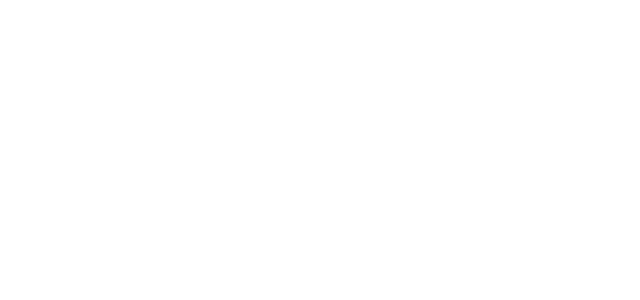
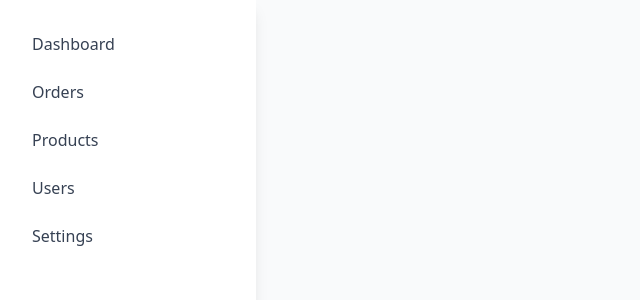
Before and after one commit to Rusira54321/CoreX-Frontend, a React (Vite) app: page /admin in a window 1280 px wide. Before the commit this address had no page. Shown: the top 300 px of the page, without its empty margins (0-640 px from the left). Built offline with nearby package versions, Linux system fonts and the light colour scheme.

Commit message:
i begin to create admin dashboard

```diff
--- /dev/null
+++ b/src/Adminpages/AddProduct.jsx
@@ -0,0 +1,11 @@
+import React from 'react'
+
+const AddProduct = () => {
+  return (
+    <div>
+
+    </div>
+  )
+}
+
+export default AddProduct
--- /dev/null
+++ b/src/Adminpages/Dashboard.jsx
@@ -0,0 +1,11 @@
+import React from 'react'
+
+const Dashboard = () => {
+  return (
+    <div>
+
+    </div>
+  )
+}
+
+export default Dashboard
--- /dev/null
+++ b/src/Adminpages/Layout.jsx
@@ -0,0 +1,16 @@
+import React from 'react';
+import Sidebar from './Sidebar';
+import { Outlet } from 'react-router-dom';
+
+const AdminLayout = () => {
+  return (
+    <div className="min-h-screen flex bg-gray-50">
+      <Sidebar />
+      <main className="flex-1 p-4 md:ml-64 transition-all duration-300">
+        <Outlet />
+      </main>
+    </div>
+  );
+};
+
+export default AdminLayout;
--- /dev/null
+++ b/src/Adminpages/Product.jsx
@@ -0,0 +1,18 @@
+import React from 'react'
+import { useNavigate } from 'react-router-dom'
+
+const Product = () => {
+  const navigate = useNavigate()
+  return (
+    <div>
+        <div className='flex mt-20 lg:mt-10 mx-auto justify-center lg:mr-65 md:mr-65  md:mt-10'>
+                <div onClick={()=>navigate('/admin/addProduct')} className='flex justify-center items-center w-[150px] h-[30px] bg-blue-600 text-white px-2 hover:bg-blue-700 cursor-pointer'>
+                    Add Products
+                </div>
+
+        </div>
+    </div>
+  )
+}
+
+export default Product
--- /dev/null
+++ b/src/Adminpages/Sidebar.jsx
@@ -0,0 +1,74 @@
+import React, { useState } from 'react';
+import { Link, useLocation } from 'react-router-dom';
+
+const navLinks = [
+  { name: 'Dashboard', path: '/admin/dashboard' },
+  { name: 'Orders', path: '/admin/orders' },
+  { name: 'Products', path: '/admin/product' },
+  { name: 'Users', path: '/admin/users' },
+  { name: 'Settings', path: '/admin/settings' },
+];
+
+const Sidebar = () => {
+  const [open, setOpen] = useState(false);
+  const location = useLocation();
+
+  return (
+    <>
+      {/* 🔵 Top Bar with Menu Icon (mobile only) */}
+      <div className="md:hidden fixed top-0 left-0 right-0 z-40 bg-white shadow flex items-center p-4">
+        <button
+          onClick={() => setOpen(true)}
+          className="text-blue-700 focus:outline-none"
+          aria-label="Open sidebar"
+        >
+          <svg className="w-8 h-8" fill="none" stroke="currentColor" strokeWidth="2.5" viewBox="0 0 24 24">
+            <path strokeLinecap="round" strokeLinejoin="round" d="M4 6h16M4 12h16M4 18h16" />
+          </svg>
+        </button>
+        <h1 className="ml-4 text-xl font-bold text-blue-700">Admin Panel</h1>
+      </div>
+
+      {/* 🟢 Sidebar */}
+      <aside
+        className={`fixed top-0 left-0 h-full w-64 bg-white shadow-lg z-50 transform transition-transform duration-300
+          ${open ? 'translate-x-0' : '-translate-x-full'}
+          md:translate-x-0 md:static md:block md:h-screen overflow-y-auto`}
+      >
+        {/* Sidebar Header (mobile only) */}
+        <div className="flex items-center justify-between p-4 border-b border-gray-200 md:hidden">
+          <h1 className="text-xl font-bold text-blue-700">Admin Panel</h1>
+          <button onClick={() => setOpen(false)} className="text-2xl text-gray-600">&times;</button>
+        </div>
+
+        {/* Navigation Links */}
+        <nav className="flex flex-col gap-2 p-4 mt-2">
+          {navLinks.map(link => (
+            <Link
+              key={link.path}
+              to={link.path}
+              className={`px-4 py-2 rounded-lg font-medium transition-colors duration-150 ${
+                location.pathname === link.path
+                  ? 'bg-blue-100 text-blue-700'
+                  : 'text-gray-700 hover:bg-blue-50 hover:text-blue-700'
+              }`}
+              onClick={() => setOpen(false)}
+            >
+              {link.name}
+            </Link>
+          ))}
+        </nav>
+      </aside>
+
+      {/* 🔴 Overlay (mobile only) */}
+      {open && (
+        <div
+          className="fixed inset-0 bg-black bg-opacity-30 z-40 md:hidden"
+          onClick={() => setOpen(false)}
+        />
+      )}
+    </>
+  );
+};
+
+export default Sidebar;
--- a/src/App.jsx
+++ b/src/App.jsx
@@ -6,10 +6,14 @@
 import Watches from './Watches'
 import Watch from './Watch'
 import Cart from './Cart'
+import AdminLayout from "./Adminpages/Layout"
 import Login from "./Login"
 import SignUp from './SignUp'
+import AddProduct from './Adminpages/AddProduct'
 import {ToastContainer} from "react-toastify"
 import SuccessfulPayment from './SuccessfulPayment'
+import Dashboard from './Adminpages/Dashboard'
+import Product from './Adminpages/Product'
 const App = () => {
   return (
     <div>
@@ -24,6 +28,11 @@
             <Route path='/Signup' element={<SignUp/>}/>
             <Route path='/successfulPayment' element={<SuccessfulPayment/>}/>
       </Route>
+      <Route path='/admin' element={<AdminLayout/>}>
+            <Route path='dashboard' element={<Dashboard/>}/>
+            <Route path='product' element={<Product/>}/>
+            <Route path='addProduct' element={<AddProduct/>}/>
+      </Route>
     </Routes>
     </div>
   )
--- a/src/SuccessfulPayment.jsx
+++ b/src/SuccessfulPayment.jsx
@@ -1,11 +1,22 @@
-import React from 'react'
+import React from 'react';
+import { Link } from 'react-router-dom';
 
 const SuccessfulPayment = () => {
   return (
-    <div>
+    <div className="flex min-h-screen justify-center items-center bg-gradient-to-br from-green-100 via-white to-blue-100 px-2">
+      <div className="bg-white/90 backdrop-blur-md rounded-3xl shadow-2xl p-8 flex flex-col items-center gap-6 border border-gray-100 max-w-md w-full">
+        <div className="flex flex-col items-center">
+          <svg className="w-20 h-20 text-green-500 mb-2" fill="none" stroke="currentColor" strokeWidth="2.5" viewBox="0 0 24 24">
+            <circle cx="12" cy="12" r="10" stroke="currentColor" strokeWidth="2.5" fill="#d1fae5" />
+            <path strokeLinecap="round" strokeLinejoin="round" d="M8 12.5l3 3 5-5" stroke="#22c55e" strokeWidth="2.5" fill="none" />
+          </svg>
+          <h1 className="text-2xl sm:text-3xl font-extrabold text-green-600 text-center mb-1">Payment Successful!</h1>
+          <p className="text-gray-700 text-center text-base sm:text-lg">Thank you for your purchase. Your order has been placed successfully.</p>
+        </div>
+        <Link to="/" className="mt-2 w-full bg-gradient-to-r from-green-400 via-green-500 to-blue-500 text-white py-2 rounded-xl font-bold shadow-lg text-center hover:scale-105 transition-all duration-200">Go to Home</Link>
+      </div>
+    </div>
+  );
+};
 
-    </div>
-  )
-}
-
-export default SuccessfulPayment
+export default SuccessfulPayment;
```
